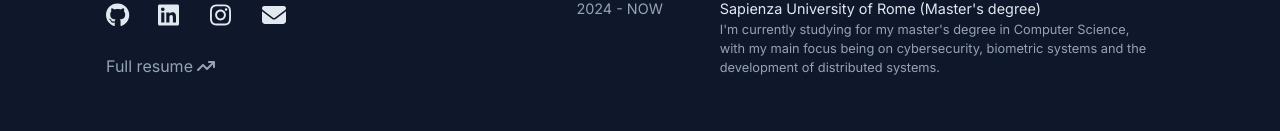
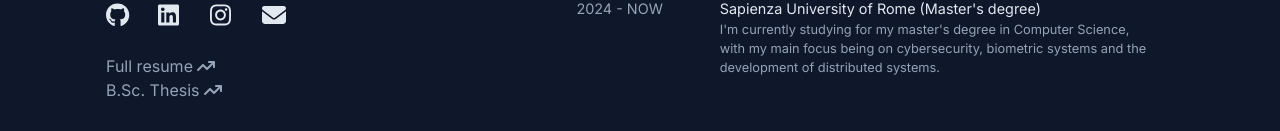
Before and after one commit to Nabster101/PortfolioV2, a Next.js app in the folder portfolio_main/: page / in a window 1280 px wide. Shown: the part 669-800 px from the top of the page. Built offline with nearby package versions, Linux system fonts and the light colour scheme.

Commit message:
BSC thesis upload

```diff
--- a/portfolio_main/src/app/components/PortfolioPage.tsx
+++ b/portfolio_main/src/app/components/PortfolioPage.tsx
@@ -170,9 +170,17 @@ export default function Home() {
 											</Link>
 										</div>
 									</div>
+									<div className="row">
+										<div className="col">
+											<Link style={{textDecoration: 'none',  color: '#94a3b8'}} target="_blank" href="/Tesi_triennale_Pietro_Costanzi_Fantini_2024.pdf">
+												<span className='resumeButton' style={{textDecoration: 'none'}}> B.Sc. Thesis <FontAwesomeIcon icon={faArrowTrendUp}></FontAwesomeIcon></span>
+											</Link>
+										</div>
+									</div>
 								</div>
 							</div>
 						</div>
+
 					</div>
 
 				</div>
```
Also changed, not shown: 1 other file (tests, documents, lock files or other folders).
